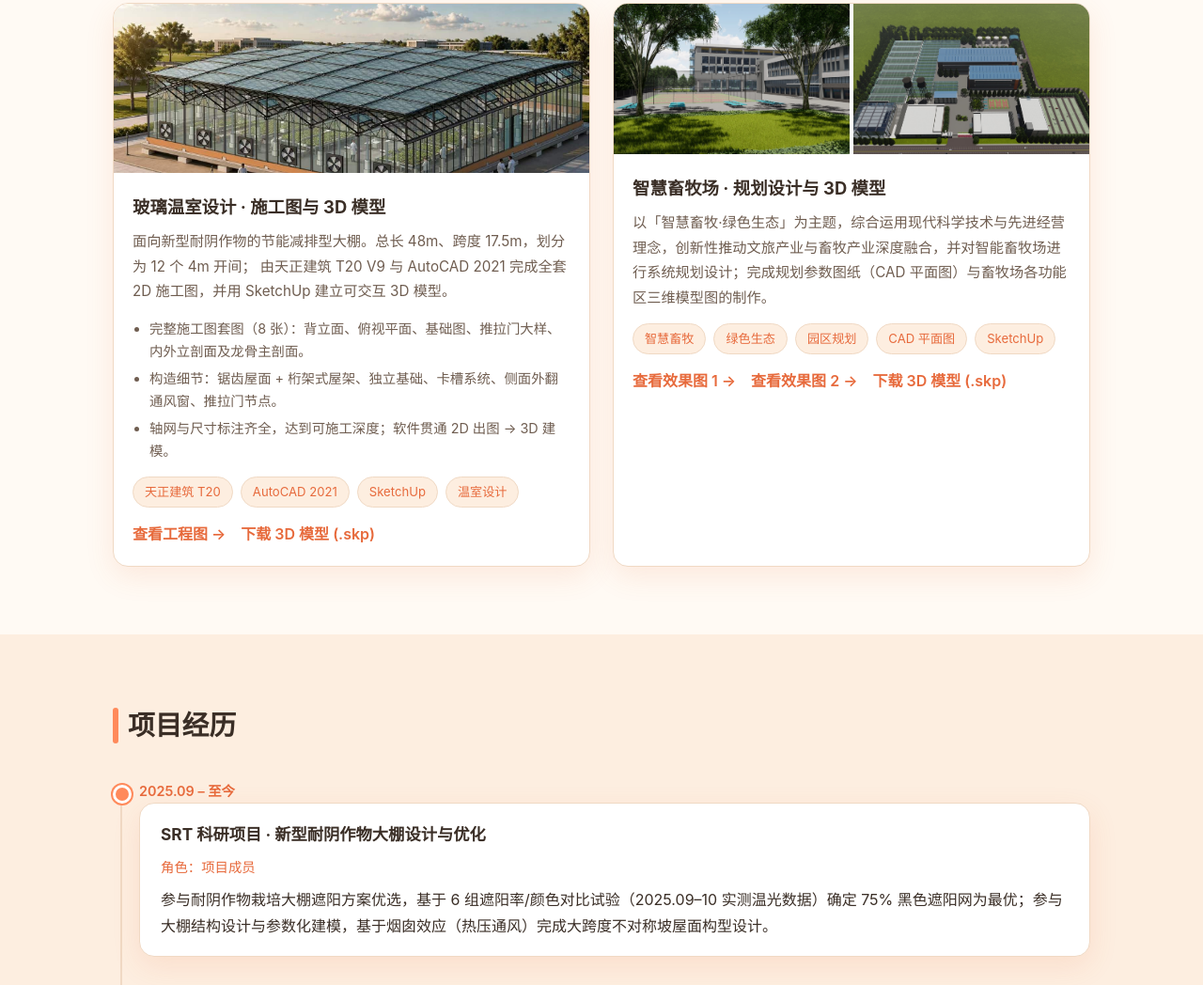
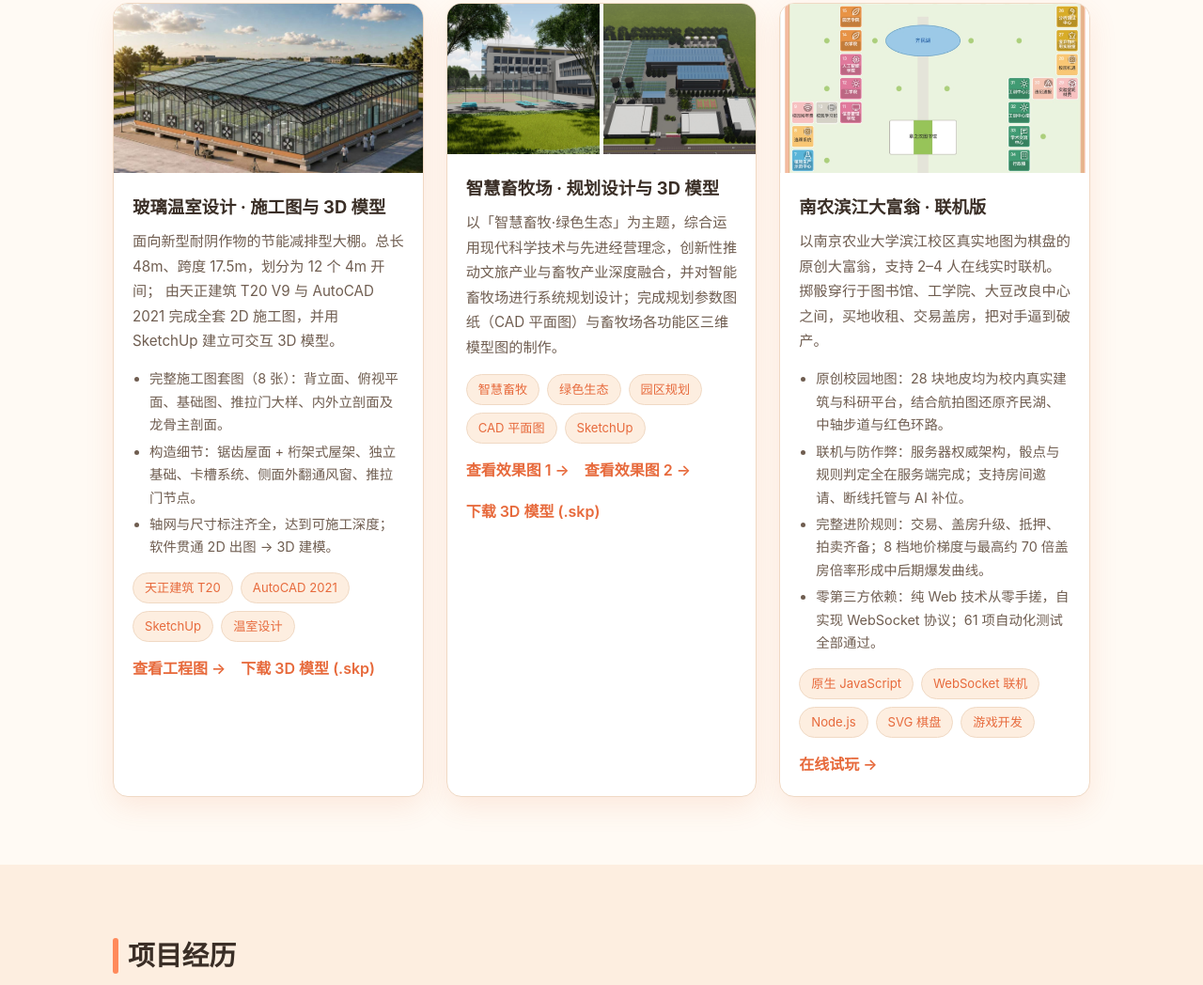
Before and after one commit to liangle0709le/personal-website, a plain HTML site: page index.html in a window 1280 px wide. Shown: the part 1495-2543 px from the top of the page at 94% size. Drawn offline with Linux system fonts and the light colour scheme.

Commit message:
feat: 作品集新增南农滨江大富翁联机版（封面图 + 在线试玩链接）

```diff
--- a/index.html
+++ b/index.html
@@ -130,6 +130,34 @@
                 <a href="assets/project-livestock-1.jpg" target="_blank" rel="noopener" class="card__link">查看效果图 1 →</a>
                 <a href="assets/project-livestock-2.jpg" target="_blank" rel="noopener" class="card__link">查看效果图 2 →</a>
                 <a href="assets/models/livestock.skp" download class="card__link">下载 3D 模型 (.skp)</a>
+              </div>
+            </div>
+          </article>
+
+          <article class="card reveal">
+            <a href="https://njau-monopoly.app.workbuddy.host/?sharecode=4CD2REKTUF" target="_blank" rel="noopener">
+              <img src="assets/project-monopoly.jpg" alt="南农滨江大富翁游戏棋盘截图" class="card__img" />
+            </a>
+            <div class="card__body">
+              <h3 class="card__title">南农滨江大富翁 · 联机版</h3>
+              <p class="card__desc">
+                以南京农业大学滨江校区真实地图为棋盘的原创大富翁，支持 2–4 人在线实时联机。掷骰穿行于图书馆、工学院、大豆改良中心之间，买地收租、交易盖房，把对手逼到破产。
+              </p>
+              <ul class="card__highlights">
+                <li>原创校园地图：28 块地皮均为校内真实建筑与科研平台，结合航拍图还原齐民湖、中轴步道与红色环路。</li>
+                <li>联机与防作弊：服务器权威架构，骰点与规则判定全在服务端完成；支持房间邀请、断线托管与 AI 补位。</li>
+                <li>完整进阶规则：交易、盖房升级、抵押、拍卖齐备；8 档地价梯度与最高约 70 倍盖房倍率形成中后期爆发曲线。</li>
+                <li>零第三方依赖：纯 Web 技术从零手搓，自实现 WebSocket 协议；61 项自动化测试全部通过。</li>
+              </ul>
+              <div class="card__tags">
+                <span class="tag">原生 JavaScript</span>
+                <span class="tag">WebSocket 联机</span>
+                <span class="tag">Node.js</span>
+                <span class="tag">SVG 棋盘</span>
+                <span class="tag">游戏开发</span>
+              </div>
+              <div class="card__links">
+                <a href="https://njau-monopoly.app.workbuddy.host/?sharecode=4CD2REKTUF" target="_blank" rel="noopener" class="card__link">在线试玩 →</a>
               </div>
             </div>
           </article>
```
Also changed, not shown: assets/project-monopoly.jpg (added).
